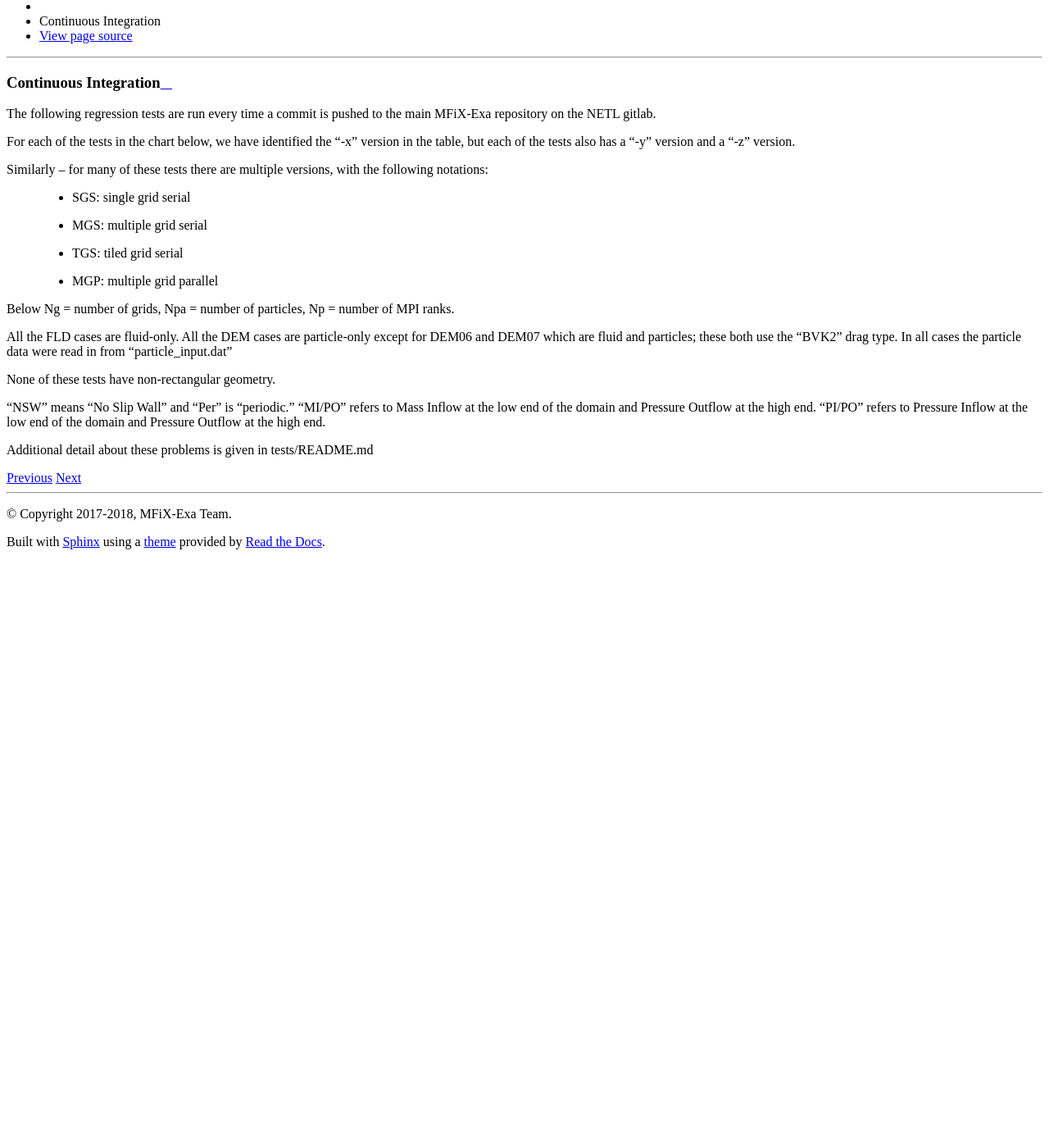
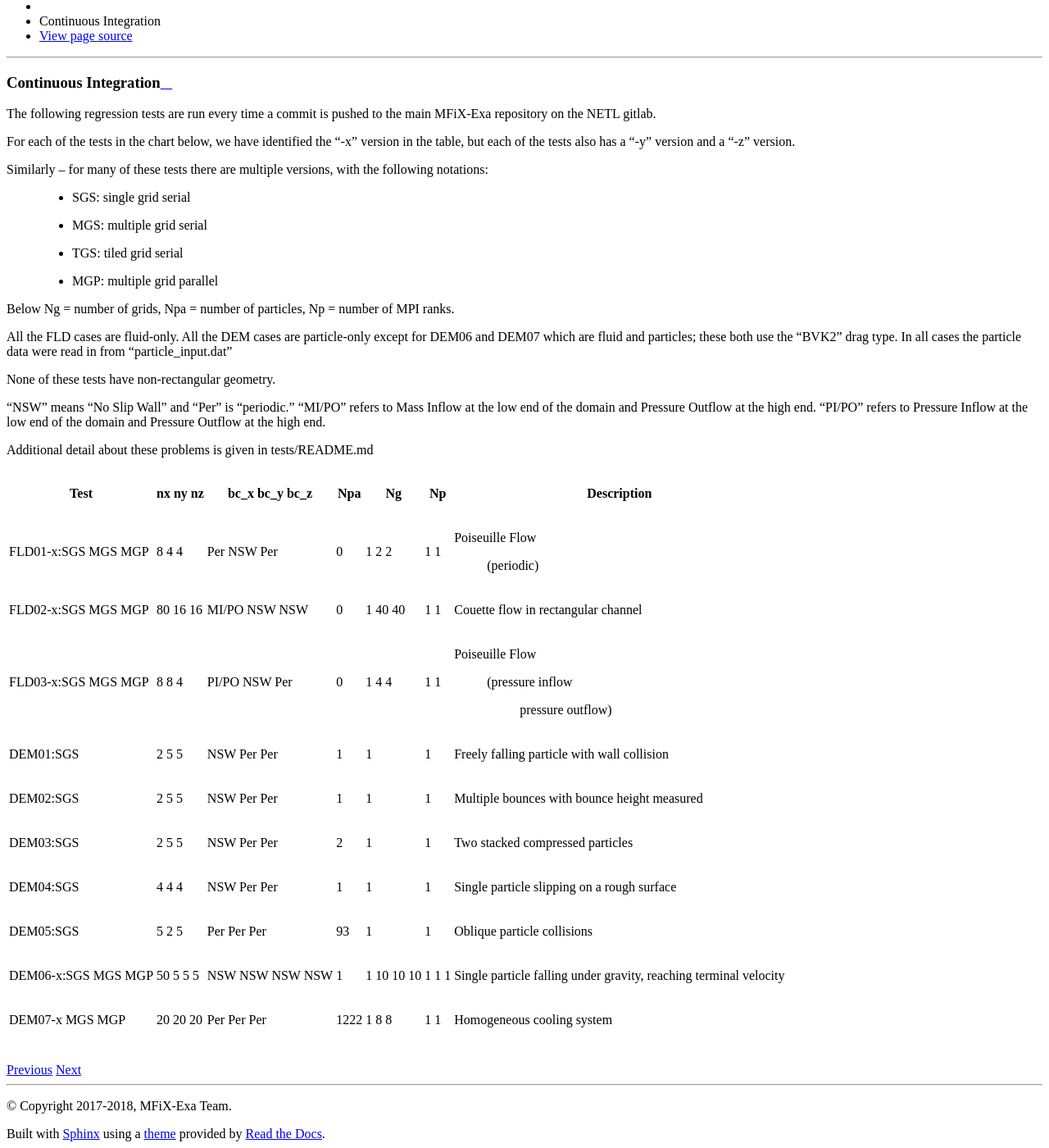
Before and after one commit to mwm126/MFIX-Exa, a Sphinx documentation site: the page built from docs/source/CITests.rst, in a window 1280 px wide and 1400 px high, scrolled down 328 px. Shown: the whole window at 82% size. Built offline with Sphinx 7.4.7 and the Read the Docs theme 2.0.0, drawn with Linux system fonts in a browser that asks for light colours; pages that are not in the unit, such as notebooks, are missing from menus; before the commit the page ends 1006 px from its top, so only the background shows below that.

Commit message:
Tweak CI table to see if it renders

```diff
--- a/docs/source/CITests.rst
+++ b/docs/source/CITests.rst
@@ -40,61 +40,44 @@ Additional detail about these problems is given in tests/README.md
 |                   | ny | bc_y  |        |    |    |                      |
 |                   | nz | bc_z  |        |    |    |                      |
 +===================+====+=======+========+====+====+======================+
-| FLD01-x:SGS       | 8  | Per   | 0      | 1  | 1  |                      |
-|                   |    |       |        |    |    |  Poiseuille Flow     |
-| MGS               | 4  | NSW   |        | 2  | 1  |   (periodic)         |
-|                   |    |       |        |    |    |                      |
+| FLD01-x:SGS       | 8  | Per   | 0      | 1  | 1  | Poiseuille Flow      |
+| MGS               | 4  | NSW   |        | 2  | 1  |  (periodic)          |
 | MGP               | 4  | Per   |        | 2  |    |                      |
 +-------------------+----+-------+--------+----+----+----------------------+
-| FLD02-x:SGS       | 80 | MI/PO | 0      | 1  | 1  |                      |
-|                   |    |       |        |    |    | Couette flow in      |
+| FLD02-x:SGS       | 80 | MI/PO | 0      | 1  | 1  | Couette flow in      |
 | MGS               | 16 | NSW   |        | 40 | 1  | rectangular channel  |
-|                   |    |       |        |    |    |                      |
 | MGP               | 16 | NSW   |        | 40 |    |                      |
 +-------------------+----+-------+--------+----+----+----------------------+
-| FLD03-x:SGS       | 8  | PI/PO | 0      | 1  | 1  |                      |
-|                   |    |       |        |    |    |  Poiseuille Flow     |
-| MGS               | 8  | NSW   |        | 4  | 1  |   (pressure          |
-|                   |    |       |        |    |    |    inflow / outflow  |
-| MGP               | 4  | Per   |        | 4  |    |                      |
+| FLD03-x:SGS       | 8  | PI/PO | 0      | 1  | 1  | Poiseuille Flow      |
+| MGS               | 8  | NSW   |        | 4  | 1  |  (pressure inflow    |
+| MGP               | 4  | Per   |        | 4  |    |   pressure outflow)  |
 +-------------------+----+-------+--------+----+----+----------------------+
 | DEM01:SGS         | 2  | NSW   | 1      | 1  | 1  | Freely falling       |
-|                   |    |       |        |    |    |                      |
 |                   | 5  | Per   |        |    |    | particle with        |
-|                   |    |       |        |    |    |                      |
 |                   | 5  | Per   |        |    |    | wall collision       |
 +-------------------+----+-------+--------+----+----+----------------------+
 | DEM02:SGS         | 2  | NSW   | 1      | 1  | 1  | Multiple bounces     |
-|                   |    |       |        |    |    |                      |
 |                   | 5  | Per   |        |    |    | with bounce height   |
-|                   |    |       |        |    |    |                      |
 |                   | 5  | Per   |        |    |    | measured             |
 +-------------------+----+-------+--------+----+----+----------------------+
 | DEM03:SGS         | 2  | NSW   | 2      | 1  | 1  | Two stacked          |
-|                   |    |       |        |    |    |                      |
 |                   | 5  | Per   |        |    |    | compressed particles |
-|                   |    |       |        |    |    |                      |
 |                   | 5  | Per   |        |    |    |                      |
 +-------------------+----+-------+--------+----+----+----------------------+
 | DEM04:SGS         | 4  | NSW   | 1      | 1  | 1  | Single particle      |
-|                   |    |       |        |    |    |                      |
 |                   | 4  | Per   |        |    |    | slipping on a        |
-|                   |    |       |        |    |    |                      |
-|                   | 4  | Per   |        |    |    |  rough surface       |
+|                   | 4  | Per   |        |    |    | rough surface        |
 +-------------------+----+-------+--------+----+----+----------------------+
 | DEM05:SGS         | 5  | Per   | 93     | 1  | 1  | Oblique particle     |
-|                   | 2  | Per   |        |    |    |                       |
-|                   | 5  | Per   |        |    |    | collisions           |
+|                   | 2  | Per   |        |    |    | collisions           |
+|                   | 5  | Per   |        |    |    |                      |
 +-------------------+----+-------+--------+----+----+----------------------+
 | DEM06-x:SGS       | 50 | NSW   | 1      | 1  | 1  | Single particle      |
-|                   |    |       |        |    |    | falling under        |
-| MGS               | 5  | NSW   |        | 10 | 1  | gravity, reaching    |
-|                   |    |       |        |    |    | terminal velocity    |
-| MGP               | 5  | NSW   |        | 10 |    |                      |
+| MGS               | 5  | NSW   |        | 10 | 1  | falling under        |
+| MGP               | 5  | NSW   |        | 10 | 1  | gravity, reaching    |
+|                   | 5  | NSW   |        | 10 |    | terminal velocity    |
 +-------------------+----+-------+--------+----+----+----------------------+
 | DEM07-x           | 20 | Per   | 1222   | 1  | 1  | Homogeneous          |
-|                   |    |       |        |    |    |                      |
 | MGS               | 20 | Per   |        | 8  | 1  | cooling system       |
-|                   |    |       |        |    |    |                      |
 | MGP               | 20 | Per   |        | 8  |    |                      |
 +-------------------+----+-------+--------+----+----+----------------------+
```
